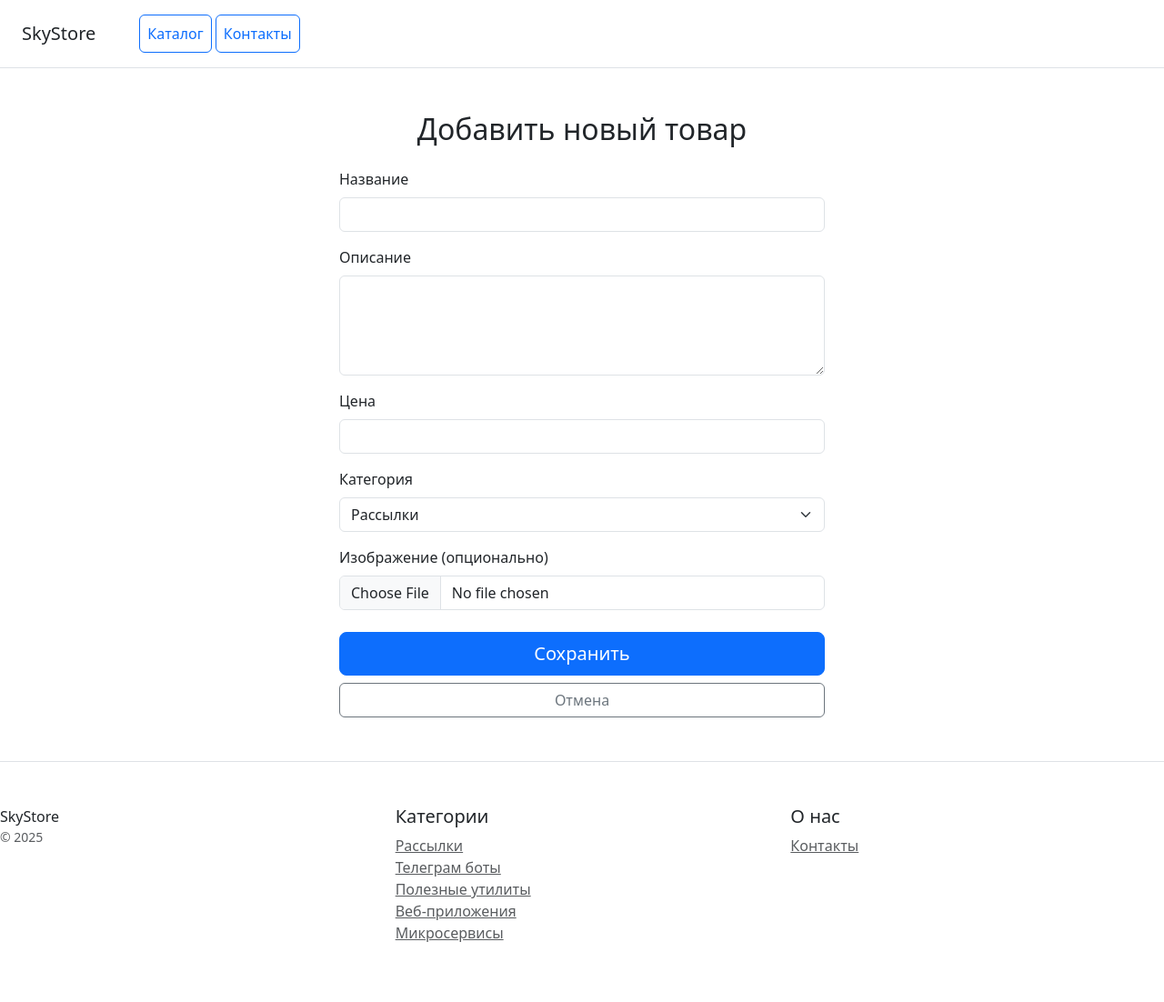
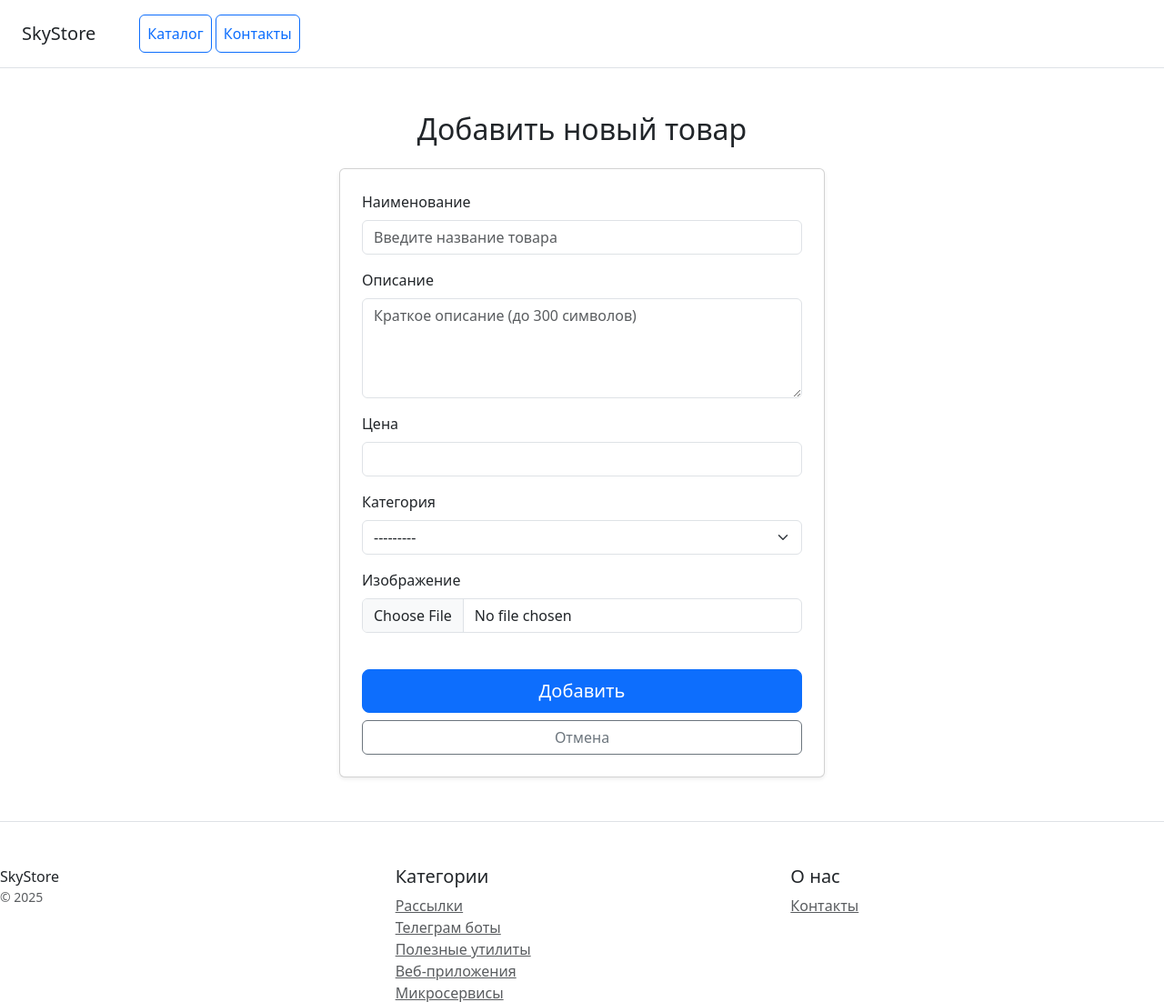
Before and after one commit to Zhigalkina-Natalya/OnlineStore, a Django app: page /product/create/ in a window 1280 px wide. Shown: the top 1102 px of the page at 91% size. Before the commit the page ends 1036 px from the top, so only its background shows below. Run offline with Django 5.2, Linux system fonts and the light colour scheme; data comes from the database, SQL or seed files in the repository.

Commit message:
add full CRUD, validation and bootstrap styling for ProductForm

```diff
--- /dev/null
+++ b/catalog/forms.py
@@ -0,0 +1,86 @@
+from django import forms
+from django.core.exceptions import ValidationError
+from decimal import Decimal
+from .models import Product, Category
+
+
+BANNED_WORDS = ["казино", "криптовалюта", "крипта", "биржа", "дешево", "бесплатно", "обман", "полиция", "радар"]
+
+class ProductForm(forms.ModelForm):
+    """
+    Форма для создания и редактирования продуктов с валидацией и стилями.
+    """
+
+    class Meta:
+        model = Product
+        fields = ['name', 'description', 'price', 'category', 'image',]
+        widgets = {
+            'description': forms.Textarea(attrs={'rows': 4}),
+        }
+
+    def __init__(self, *args, **kwargs):
+        """Добавляем базовую стилизацию Bootstrap."""
+        super().__init__(*args, **kwargs)
+
+        placeholders = {
+            'name': 'Введите название товара',
+            'description': 'Краткое описание (до 300 символов)',
+            'price': 'Укажите цену (например, 199.99)',
+        }
+
+        # Стилизация
+        for field_name, field in self.fields.items():
+            if isinstance(field.widget, forms.CheckboxInput):
+                field.widget.attrs.update({'class': 'form-check-input'})
+            elif isinstance(field.widget, forms.FileInput):
+                field.widget.attrs.update({'class': 'form-control'})
+            elif isinstance(field.widget, forms.Select):
+                field.widget.attrs.update({'class': 'form-select'})
+            else:
+                field.widget.attrs.update({'class': 'form-control'})
+
+            if field_name in placeholders:
+                field.widget.attrs.setdefault('placeholder', placeholders[field_name])
+
+        # Для поля price задаём шаг и минимальное значение
+        if 'price' in self.fields:
+            self.fields['price'].widget = forms.NumberInput(attrs={
+                'class': 'form-control',
+                'step': '0.01',
+                'min': '0'
+            })
+
+        if 'category' in self.fields:
+            self.fields['category'].widget.attrs.update({'class': 'form-select'})
+
+    def _check_banned(self, value, field_label):
+        """
+        Проверка наличия запрещённых слов (без учёта регистра).
+        """
+        if not value:
+            return
+        lower = value.lower()
+        for bad in BANNED_WORDS:
+            if bad in lower:
+                raise ValidationError(f"Поле «{field_label}» содержит запрещённое слово: «{bad}».")
+
+    def clean_name(self):
+        name = self.cleaned_data.get('name')
+        self._check_banned(name, "Название")
+        return name
+
+    def clean_description(self):
+        description = self.cleaned_data.get('description')
+        self._check_banned(description, "Описание")
+        return description
+
+    def clean_price(self):
+        price = self.cleaned_data.get('price')
+        if price is None:
+            return price
+        try:
+            if Decimal(price) < Decimal('0'):
+                raise ValidationError("Цена не может быть отрицательной.")
+        except (TypeError, ValueError):
+            raise ValidationError("Введите корректную цену.")
+        return price
--- a/catalog/templates/catalog/product_form.html
+++ b/catalog/templates/catalog/product_form.html
@@ -1,52 +1,46 @@
 {% extends 'catalog/base.html' %}
-{% block title %}Добавить товар — SkyStore{% endblock %}
+{% block title %}
+{% if form.instance.pk %}Редактировать товар{% else %}Добавить товар{% endif %} — SkyStore
+{% endblock %}
 
 {% block content %}
 <div class="container mt-5">
     <div class="row justify-content-center">
         <div class="col-md-6">
-            <h2 class="mb-4 text-center">Добавить новый товар</h2>
+            <h2 class="mb-4 text-center">
+                {% if form.instance.pk %}Редактировать товар{% else %}Добавить новый товар{% endif %}
+            </h2>
 
-            <form method="post" enctype="multipart/form-data">
+            <form method="post" enctype="multipart/form-data" class="card p-4 shadow-sm" novalidate>
                 {% csrf_token %}
-                <div class="mb-3">
-                    <label for="name" class="form-label">Название</label>
-                    <input type="text" name="name" id="name" class="form-control" required>
-                </div>
 
-                <div class="mb-3">
-                    <label for="description" class="form-label">Описание</label>
-                    <textarea name="description" id="description" rows="4" class="form-control" required></textarea>
-                </div>
+                {% if form.non_field_errors %}
+                    <div class="alert alert-danger">
+                        {{ form.non_field_errors }}
+                    </div>
+                {% endif %}
 
-                <div class="mb-3">
-                    <label for="price" class="form-label">Цена</label>
-                    <input type="number" step="0.01" name="price" id="price" class="form-control" required>
-                </div>
-
-                <div class="mb-3">
-                    <label for="category" class="form-label">Категория</label>
-                    <select name="category" id="category" class="form-select" required>
-                        {% for category in categories %}
-                        <option value="{{ category.id }}">{{ category.name }}</option>
-                        {% endfor %}
-                    </select>
-                </div>
-
-                <div class="mb-3">
-                    <label for="image" class="form-label">Изображение (опционально)</label>
-                    <input type="file" name="image" id="image" class="form-control">
-                </div>
+                {% for field in form %}
+                    <div class="mb-3">
+                        <label for="{{ field.id_for_label }}" class="form-label">{{ field.label }}</label>
+                        {{ field }}
+                        {% if field.errors %}
+                            <div class="text-danger small">{{ field.errors.as_text }}</div>
+                        {% endif %}
+                    </div>
+                {% endfor %}
 
                 <div class="d-grid gap-2 mt-4">
-                    <button type="submit" class="btn btn-primary btn-lg">Сохранить</button>
+                    <button type="submit" class="btn btn-primary btn-lg">
+                        {% if form.instance.pk %}Сохранить{% else %}Добавить{% endif %}
+                    </button>
                     <a href="{% url 'catalog:home' %}" class="btn btn-outline-secondary">Отмена</a>
                 </div>
             </form>
 
             {% if messages %}
                 {% for message in messages %}
-                <div class="alert alert-success mt-3">{{ message }}</div>
+                    <div class="alert alert-success mt-3">{{ message }}</div>
                 {% endfor %}
             {% endif %}
         </div>
--- a/catalog/urls.py
+++ b/catalog/urls.py
@@ -1,12 +1,15 @@
 from django.urls import path
 from catalog.apps import CatalogConfig
-from catalog.views import HomeView, ContactsView, ProductDetailView, ProductCreateView
+from catalog.views import HomeView, ContactsView, ProductDetailView, ProductCreateView, ProductUpdateView, \
+    ProductDeleteView
 
 app_name = CatalogConfig.name
 
 urlpatterns = [
     path("", HomeView.as_view(), name="home"),
     path("contacts/", ContactsView.as_view(), name="contacts"),
+    path('product/create/', ProductCreateView.as_view(), name='create_product'),
     path('product/<int:pk>/', ProductDetailView.as_view(), name='product_detail'),
-    path('product/create/', ProductCreateView.as_view(), name='create_product'),
+    path('product/update/<int:pk>/', ProductUpdateView.as_view(), name='product_update'),
+    path('product/delete/<int:pk>/', ProductDeleteView.as_view(), name='product_delete'),
 ]
--- a/catalog/views.py
+++ b/catalog/views.py
@@ -1,6 +1,8 @@
-from django.views.generic import TemplateView, ListView, DetailView, CreateView
+from django.views.generic import TemplateView, ListView, DetailView, CreateView, UpdateView, DeleteView
+from django.urls import reverse_lazy
 from django.contrib import messages
 from catalog.models import Product, Category
+from .forms import ProductForm
 
 
 # Create your views here.
@@ -39,7 +41,7 @@ class ContactsView(TemplateView):
 class ProductCreateView(CreateView):
     """Форма добавления нового товара."""
     model = Product
-    fields = ['name', 'description', 'price', 'category', 'image']
+    form_class = ProductForm
     template_name = "catalog/product_form.html"
     success_url = "/"
 
@@ -51,3 +53,29 @@ class ProductCreateView(CreateView):
         context = super().get_context_data(**kwargs)
         context['categories'] = Category.objects.all()  # ← добавляем категории
         return context
+
+class ProductUpdateView(UpdateView):
+    """Форма редактирования товара."""
+    model = Product
+    form_class = ProductForm
+    template_name = "catalog/product_form.html"
+
+    def form_valid(self, form):
+        messages.success(self.request, f'Товар "{form.instance.name}" успешно обновлён!')
+        return super().form_valid(form)
+
+    def get_success_url(self):
+        # После редактирования перенаправляем на страницу товара
+        return reverse_lazy('catalog:product_detail', kwargs={'pk': self.object.pk})
+
+
+class ProductDeleteView(DeleteView):
+    """Удаление товара с сообщением."""
+    model = Product
+    template_name = "catalog/product_confirm_delete.html"
+    success_url = reverse_lazy('catalog:home')
+
+    def delete(self, request, *args, **kwargs):
+        obj = self.get_object()
+        messages.success(request, f'Товар "{obj.name}" удалён.')
+        return super().delete(request, *args, **kwargs)
```
Also changed, not shown: catalog/templates/catalog/product_confirm_delete.html (added, +15 -0 lines), media/blog_previews/blog_test.jpg (added).
